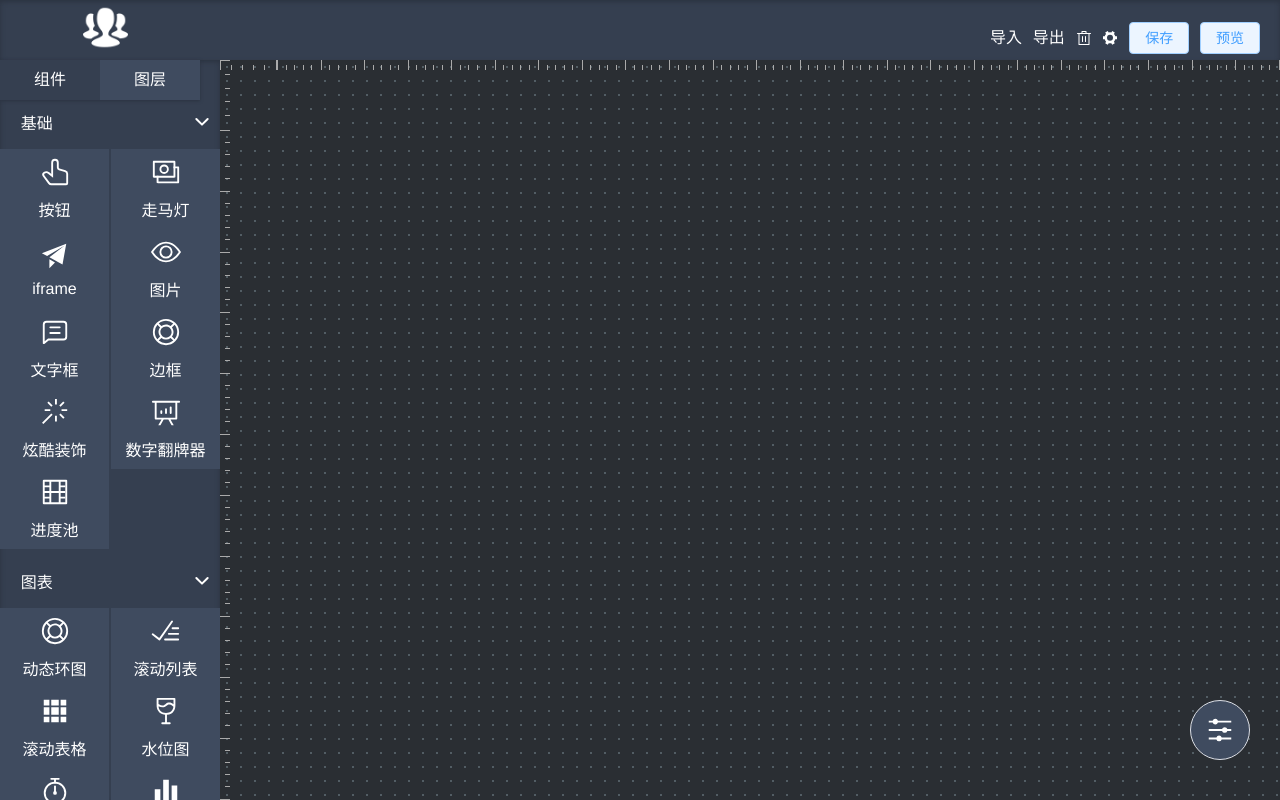
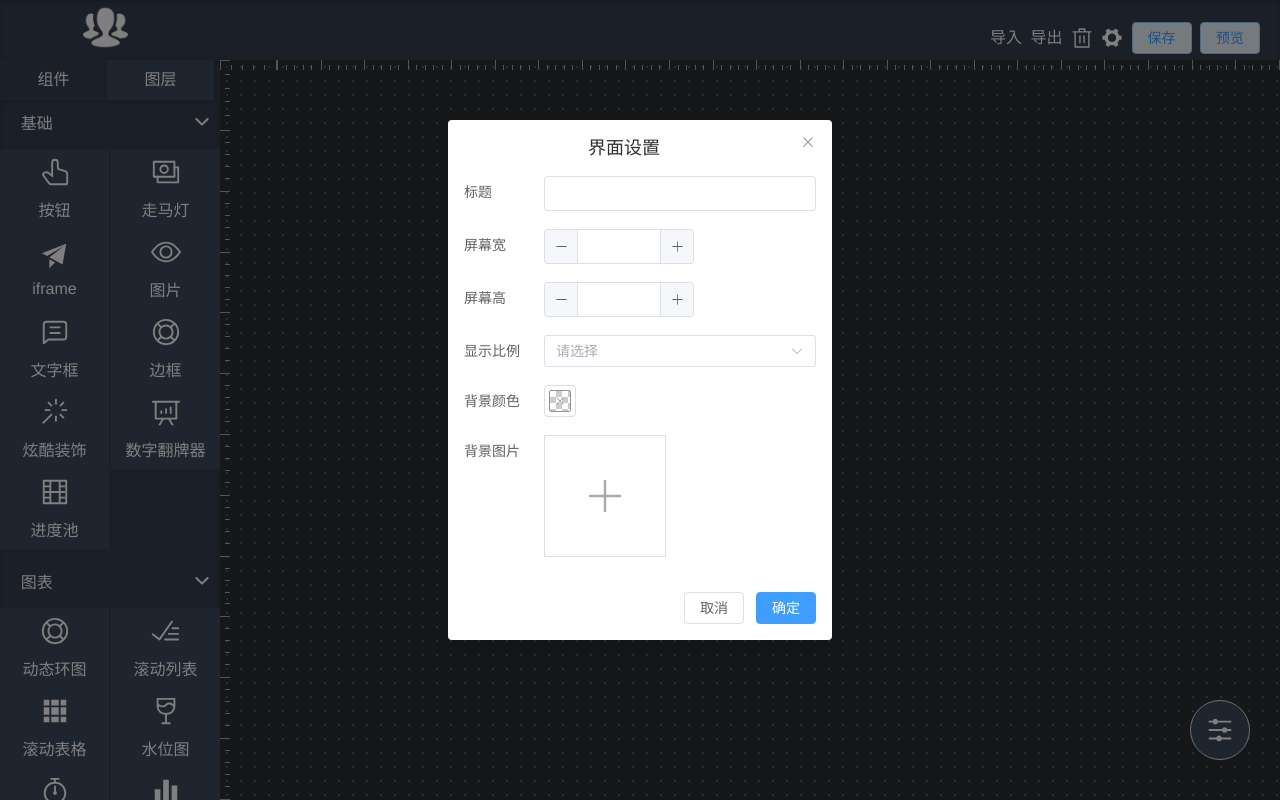
Before and after one commit to MoNaiZi/large-visual-screen, a Vue app: page / in a window 1280 px wide. Both pictures are taken after a click on the element 1110 px from the left and 37 px from the top of the page. Built offline with nearby package versions, Linux system fonts and the light colour scheme; what @jiaminghi/data-view would draw is missing.

Commit message:
完成画布设置弹窗

```diff
--- a/src/components/sidebar.vue
+++ b/src/components/sidebar.vue
@@ -63,7 +63,7 @@
 		</el-row>
 	</div>
 	<el-dialog v-model="dialogVisible" title="提示" width="30%" :before-close="handleClose">
-		<span>是否确认删除该元素</span>
+		<span>是否确认删除该图层</span>
 		<template #footer>
 			<span class="dialog-footer">
 				<el-button @click="dialogVisible = false">取消</el-button>
@@ -176,8 +176,7 @@
 	}
 </script>
 
-<style scoped>
-
+<style scoped lang="scss">
 	.selectedItem {
 		line-height: 45px;
 		cursor: pointer;
@@ -204,7 +203,7 @@
 
 	.top_tab {
 		position: fixed;
-		width: 200px;
+		width: 214px;
 		height: 40px;
 		text-align: center;
 		line-height: 40px;
@@ -212,5 +211,9 @@
 		z-index: 7;
 		background: #353f50;
 		box-shadow: 0 1px 3px #2b3340;
+
+		.no_active {
+			background: #3F4B5F;
+		}
 	}
 </style>
--- a/src/views/edite.vue
+++ b/src/views/edite.vue
@@ -10,13 +10,13 @@
 						<div class="header_set_item">导入</div>
 						<div class="header_set_item">导出</div>
 						<div class="header_set_item" @click="removeList">
-							<el-icon>
+							<el-icon :size="22">
 								<component :is="'Delete'">
 								</component>
 							</el-icon>
 						</div>
-						<div class="header_set_item">
-							<el-icon>
+						<div class="header_set_item" @click="this.dialogVisible = true">
+							<el-icon :size="22">
 								<component :is="'Tools'">
 								</component>
 							</el-icon>
@@ -81,22 +81,57 @@
 				</el-main>
 			</el-container>
 		</el-container>
-		<!-- 		<el-dialog v-model="dialogVisible" title="提示" width="30%" :before-close="handleClose">
-			<span>是否确认删除该元素</span>
+		<el-dialog v-model="dialogVisible" title="界面设置" width="30%">
+			<div class="dialog_main">
+				<el-form ref="formRef" label-width="80px" label-position="left">
+					<el-form-item label="标题" prop="age">
+						<el-input type="text" autocomplete="off" />
+					</el-form-item>
+					<el-form-item label="屏幕宽">
+						<el-input-number v-model="num" :min="1" @change="handleChange" />
+					</el-form-item>
+					<el-form-item label="屏幕高">
+						<el-input-number v-model="num" :min="1" @change="handleChange" />
+					</el-form-item>
+					<el-form-item label="显示比例">
+						<el-select v-model="scale" placeholder="请选择" style="width: 100%" @change="scaleChange">
+							<el-option v-for="item in scaleOptions" :key="item.value" :label="item.label"
+								:value="item.value" />
+						</el-select>
+					</el-form-item>
+					<el-form-item label="背景颜色">
+						<el-color-picker v-model="designData.bgColor" show-alpha />
+					</el-form-item>
+					<el-form-item label="背景图片">
+						<div v-if="designData.bgImg" style="width: 100%;height: 100%;position: relative">
+							<img :src="fileUrl+'/file/img/'+designData.bgImg" style="width: 100%;height: 100%;" />
+							<i style="position: absolute;z-index: 6;right: 0;font-size: 20px;color: #FFCCCC"
+								class="el-icon-delete" @click.stop="handleRemove"></i>
+						</div>
+						<div v-else class="uploadItem" @click="showGallery">
+							<el-icon style="font-size: 40px;color: #aaa">
+								<component :is="'Plus'">
+								</component>
+							</el-icon>
+						</div>
+					</el-form-item>
+				</el-form>
+			</div>
 			<template #footer>
 				<span class="dialog-footer">
 					<el-button @click="dialogVisible = false">取消</el-button>
 					<el-button type="primary" @click="remove">确定</el-button>
 				</span>
 			</template>
-		</el-dialog> -->
+		</el-dialog>
 		<item-settings :currentItem="currentItem" ref="itemSettings"></item-settings>
 	</div>
 </template>
 
 <script>
 	import {
-		ElMessageBox
+		ElMessageBox,
+		ElMessage
 	} from 'element-plus'
 	import sidebar from '@/components/sidebar'
 	import options from '@/utils/options'
@@ -129,6 +164,23 @@
 		},
 		data() {
 			return {
+				scaleOptions: [{
+						value: '21*9',
+						label: '30%'
+					},
+					{
+						value: '18*9',
+						label: '50%'
+					},
+					{
+						value: '16*10',
+						label: '70%'
+					},
+					{
+						value: '16*10',
+						label: '100%'
+					}
+				],
 				dialogVisible: false,
 				mainId: this.$createId(),
 				designData: {
@@ -154,11 +206,32 @@
 
 		},
 		mounted() {
-			// let main = document.getElementById(this.mainId)
-			// this.mainW = main.offsetWidth
-			// this.mainH = main.offsetHeight
+			let main = document.getElementById('mainId')
+			this.mainW = main.offsetWidth
+			this.mainH = main.offsetHeight
 		},
 		methods: {
+			removeList() {
+				const that = this
+				ElMessageBox.alert('是否清空所有图层', {
+					confirmButtonText: '确认',
+					callback: (action) => {
+						let message = '清空取消'
+						let type = 'info '
+						if (action === 'confirm') {
+							message = '清空成功'
+							type = 'success'
+							that.list = []
+							that.currentIndex = -1
+							that.currentItem = {}
+						}
+						ElMessage({
+							type,
+							message,
+						})
+					},
+				})
+			},
 			dblclick(index) {
 				console.log('双击·')
 				this.list[index].options.edite = true
@@ -371,6 +444,19 @@
 </script>
 
 <style lang="scss">
+	.dialog_main {
+		height: 50vh;
+
+		.uploadItem {
+			width: 120px;
+			height: 120px;
+			text-align: center;
+			line-height: 150px;
+			border: 1px solid #ddd;
+			cursor: pointer
+		}
+	}
+
 	.set {
 		display: flex;
 		justify-content: space-between;
@@ -425,9 +511,6 @@
 		z-index: 100
 	}
 
-	.no_active {
-		background: #3F4B5F;
-	}
 
 	.el-tabs__content {
 		padding: 32px;
```
